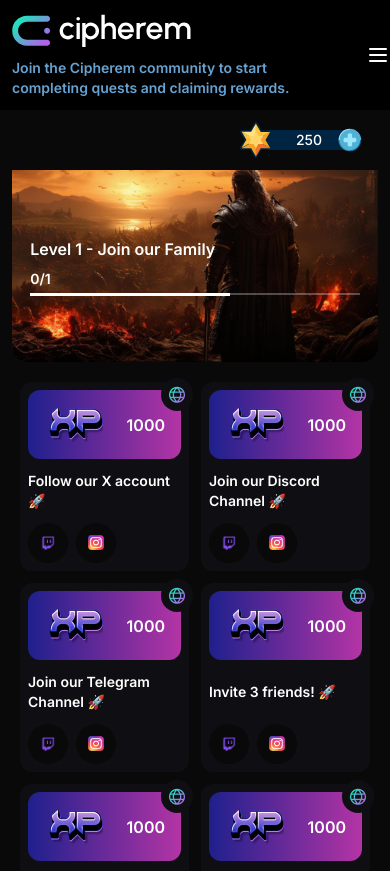
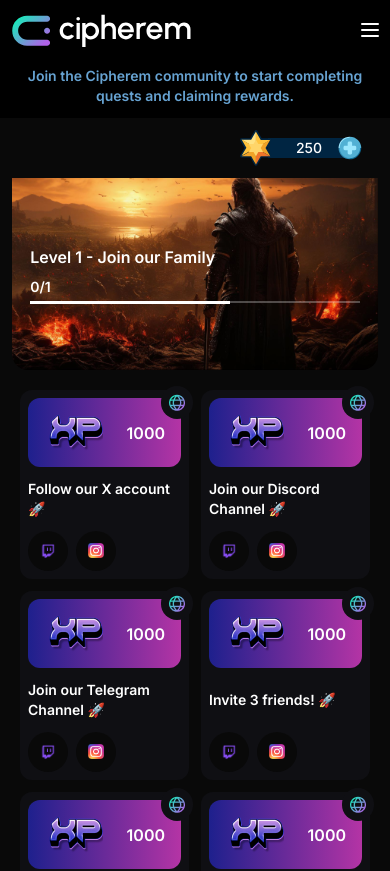
Before and after one commit to anshCoderZbar/ciphrem, a Next.js app: page / in a window 390 px wide. Shown: the top 871 px of the page. Built offline with nearby package versions, Linux system fonts and the light colour scheme.

Commit message:
header changes done

```diff
--- a/src/components/header/index.jsx
+++ b/src/components/header/index.jsx
@@ -12,7 +12,7 @@ export const Header = ({ sidebarActive, setSidebarActive }) => {
           <Image src={ASSETS.HEADER_LOGO} alt="header_logo" />
         </div>
         <div className="">
-          <h3 className="mr-10 text-sm font-semibold text-[#67A3D2] lg:mr-0 xl:text-base 2xl:text-lg">
+          <h3 className="mt-2 text-center text-sm font-semibold text-[#67A3D2] sm:mr-8 sm:text-left md:mt-0 lg:mr-0 xl:text-base 2xl:text-lg">
             Join the Cipherem community to start completing quests and claiming
             rewards.
           </h3>
@@ -24,7 +24,7 @@ export const Header = ({ sidebarActive, setSidebarActive }) => {
         </div>
         <div
           onClick={() => setSidebarActive(!sidebarActive)}
-          className="absolute right-0 cursor-pointer text-white lg:hidden"
+          className="absolute right-2 top-[18px] cursor-pointer text-white md:top-auto lg:hidden"
         >
           <Menu />
         </div>
```
